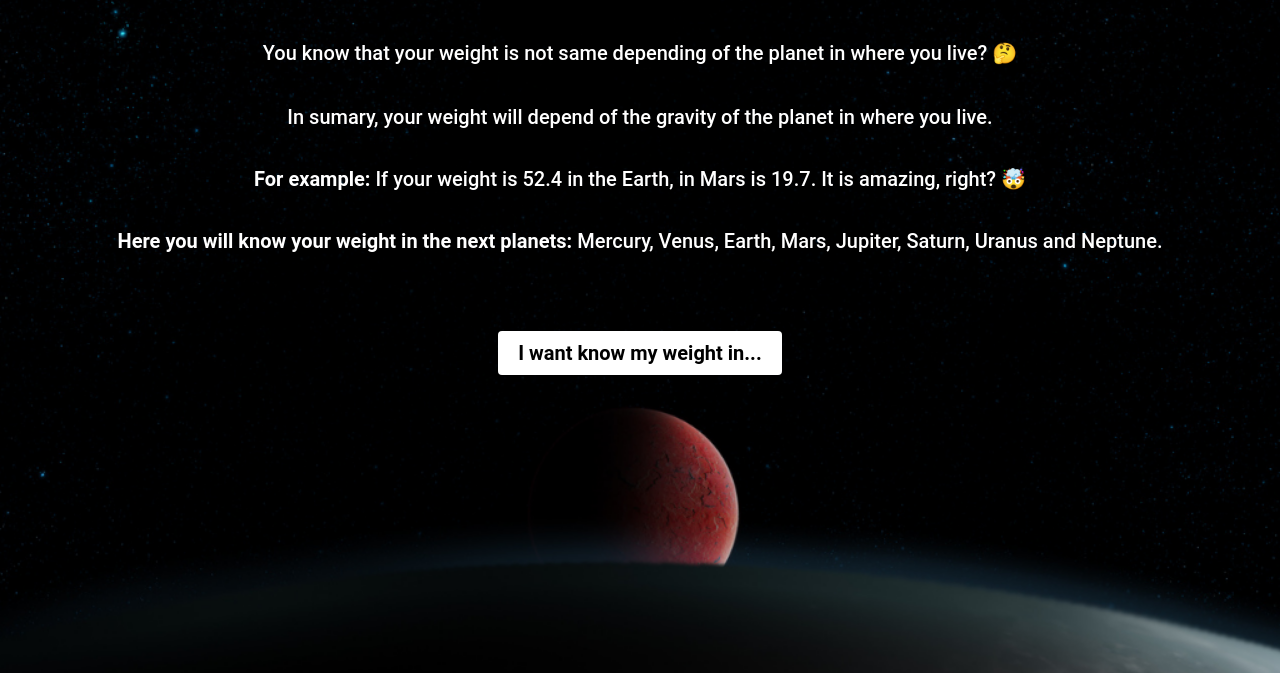
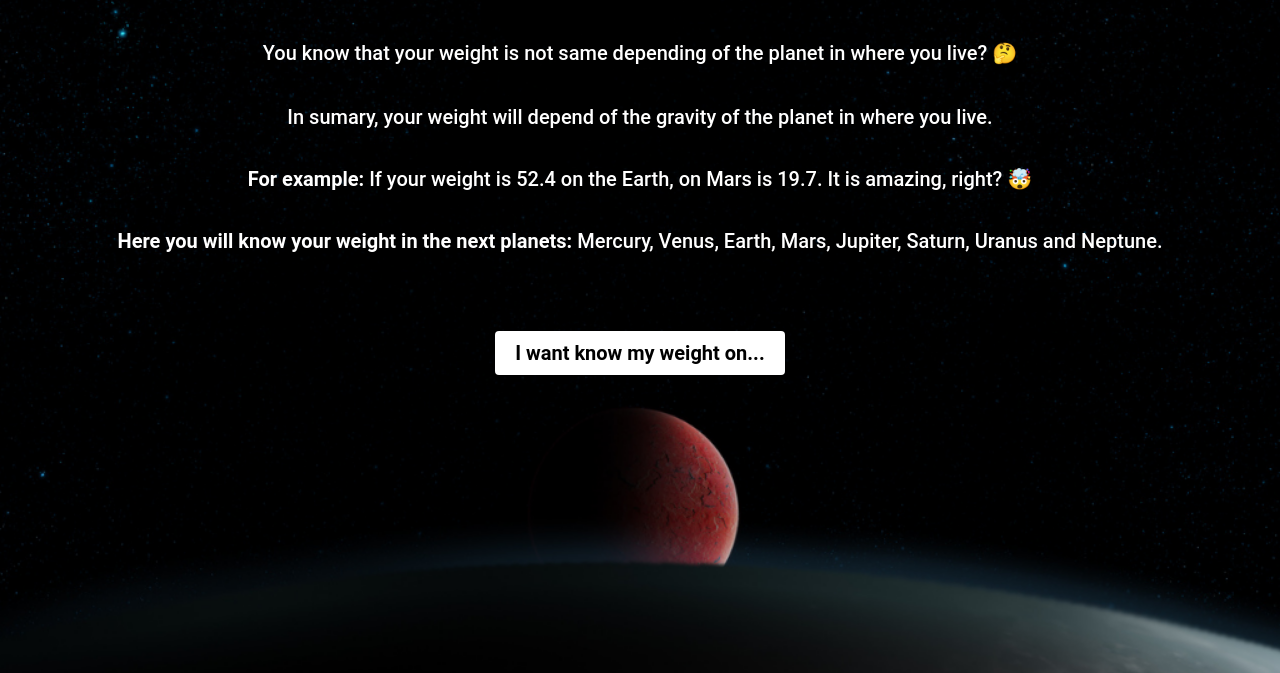
Before and after one commit to leandrogavidia/Website-your_weight_in_other_planet, a plain HTML site: page index.html in a window 1280 px wide. Shown: the part 127-800 px from the top of the page. Drawn offline with Linux system fonts and the light colour scheme.

Commit message:
Update "in" "on"

```diff
--- a/index.html
+++ b/index.html
@@ -23,11 +23,11 @@
 
             <h2>You know that your weight is not same depending of the planet in where you live? 🤔 <br> <br> In sumary, your weight will depend of the gravity of the planet in where you live.</h2>
 
-            <p><span class="principal-content_bold">For example:</span> If your weight is 52.4 in the Earth, in Mars is 19.7. It is amazing, right? 🤯</p>
+            <p><span class="principal-content_bold">For example:</span> If your weight is 52.4 on the Earth, on Mars is 19.7. It is amazing, right? 🤯</p>
 
             <h3><span class="principal-content_bold">Here you will know your weight in the next planets:</span> Mercury, Venus, Earth, Mars, Jupiter, Saturn, Uranus and Neptune.</h3>
 
-            <p class="principal-content_button"><strong id="eventButton">I want know my weight in...</strong></p>
+            <p class="principal-content_button"><strong id="eventButton">I want know my weight on...</strong></p>
 
             <div id="containerResult"></div>
 
```
